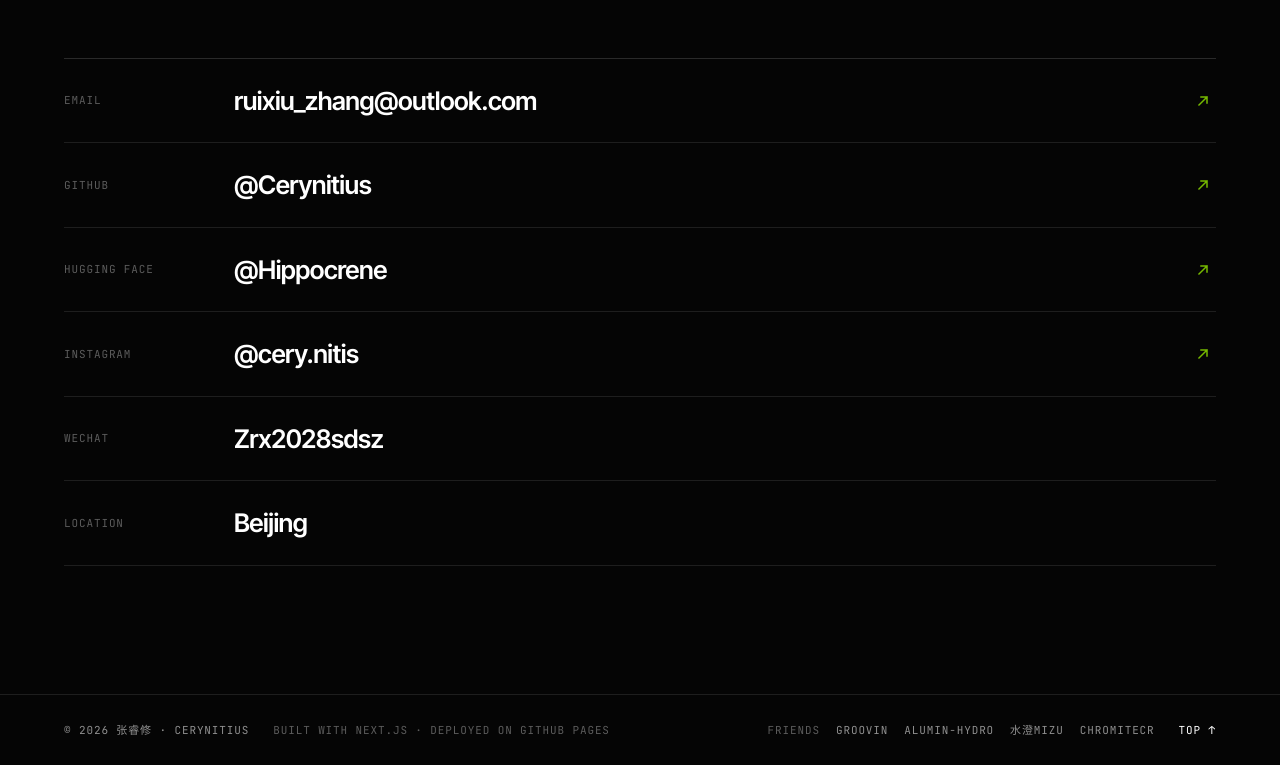
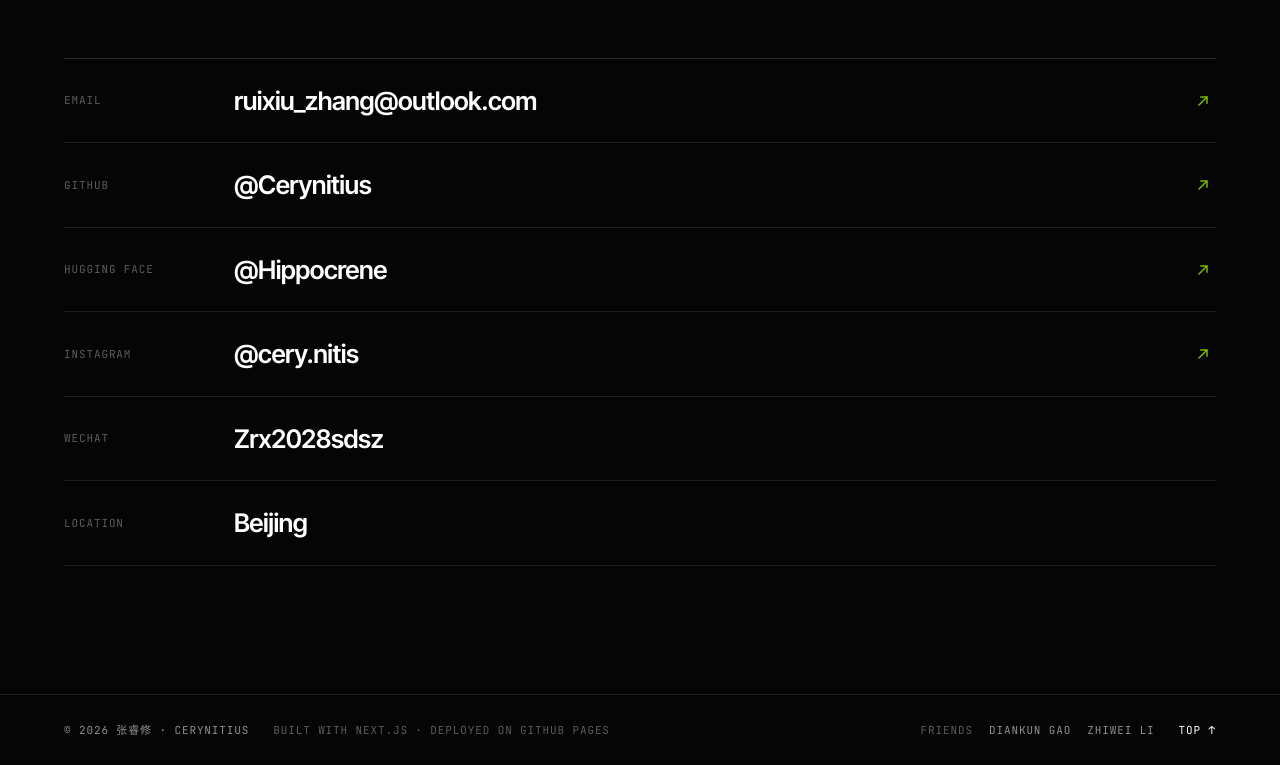
Before and after one commit to Cerynitius/Cerynitius.github.io, a Next.js app: page / in a window 1280 px wide. Shown: the part 5601-6366 px from the top of the page. Built offline with nearby package versions, Linux system fonts and the light colour scheme.

Commit message:
Update friend links and avatar comment
Removed several friend links and added two new ones.

```diff
--- a/app/content.ts
+++ b/app/content.ts
@@ -11,7 +11,7 @@ export const OWNER = {
   nameEn: "Ruixiu Zhang",
   handle: "Cerynitius",
   art: "/athena.png",
-  avatar: "/avatar.svg", // 换成真实头像 / replace with a real photo in public/
+  avatar: "/avatar.svg",
   siteRepo: "https://github.com/Cerynitius/Cerynitius.github.io",
   github: "https://github.com/Cerynitius",
   huggingface: "https://huggingface.co/Hippocrene",
@@ -336,8 +336,7 @@ export const services: Service[] = [
 ];
 
 export const friendLinks = [
-  { name: "Groovin", href: "https://groovin.cn" },
-  { name: "Alumin-Hydro", href: "https://github.com/Alumin-Hydro" },
-  { name: "水澄Mizu", href: "https://mizusumi.com" },
-  { name: "ChromiteCr", href: "https://github.com/ChromiteCr" },
+  { name: "Diankun Gao", href: "https://github.com/ChromiteCr" },
+  { name: "Zhiwei Li", href: "https://github.com/lzwjava" },
+
 ];
```
